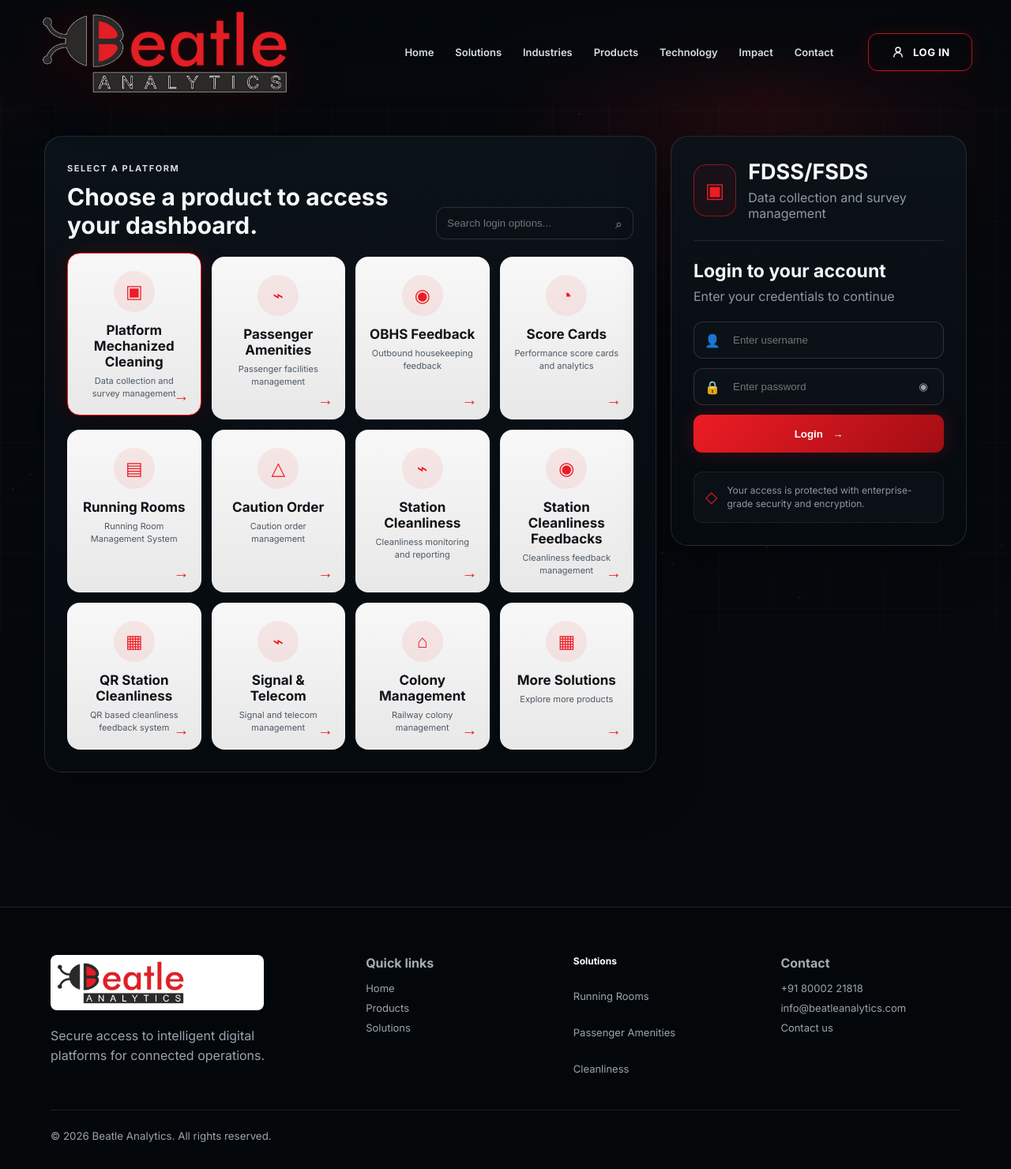
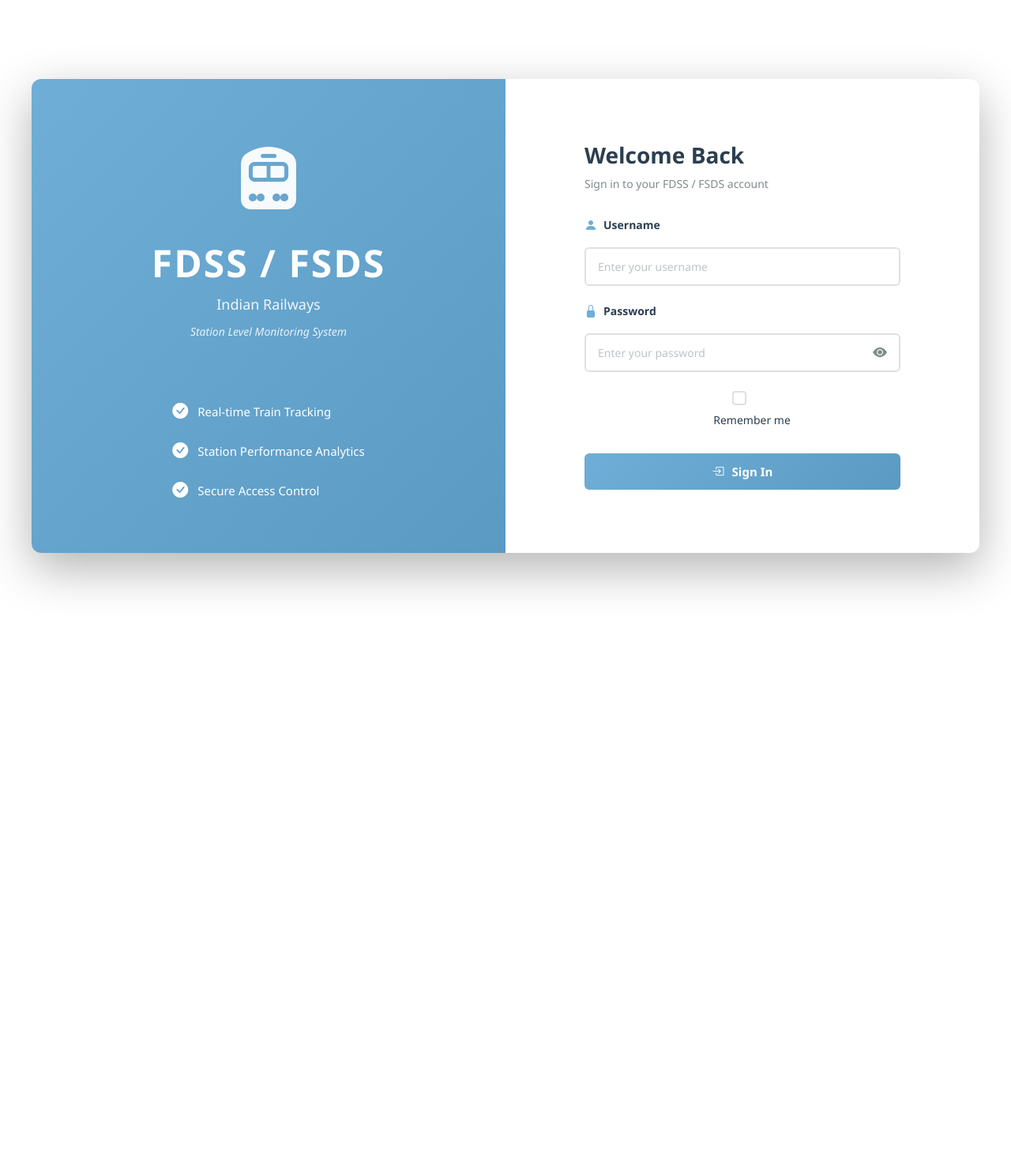
Before and after one commit to gusainakhil/fdss, a PHP site: page /login.php in a window 1280 px wide. Shown: the whole page at 79% size. After the commit the page ends 748 px from the top, so only its background shows below. Run offline with PHP 8.4, Linux system fonts and the light colour scheme.

Commit message:
login code

```diff
--- a/login.php
+++ b/login.php
@@ -1,371 +1,204 @@
-<!doctype html>
+<?php
+session_start();
+require_once 'config/db.php';
+
+$login_error = '';
+
+if ($_SERVER['REQUEST_METHOD'] === 'POST') {
+    $username = $conn->real_escape_string($_POST['username']);
+    $password = $_POST['password'];
+
+    // Query the database for user
+    $query = "SELECT user_id, username, password_hash, role, status FROM fdss_users WHERE username = ?";
+    $stmt = $conn->prepare($query);
+    $stmt->bind_param("s", $username);
+    $stmt->execute();
+    $result = $stmt->get_result();
+
+    if ($result->num_rows === 1) {
+        $user = $result->fetch_assoc();
+
+        // Verify password using bcrypt
+        if (password_verify($password, $user['password_hash'])) {
+            // Check if user is active
+            if ($user['status'] === 'Active') {
+                // Create session
+                $_SESSION['user_id'] = $user['user_id'];
+                $_SESSION['username'] = $user['username'];
+                $_SESSION['role'] = $user['role'];
+                $_SESSION['login_time'] = time();
+
+                // Role-based redirection
+                if ($user['role'] === 'SUPER_ADMIN' || $user['role'] === 'ADMIN') {
+                    header('Location: admin/index.php');
+                    exit;
+                } elseif ($user['role'] === 'ORG_ADMIN') {
+                    header('Location: index.php');
+                    exit;
+                } else {
+                    $login_error = 'Your role (' . htmlspecialchars($user['role']) . ') is not correct to access this system. Only ORG_ADMIN can access the main dashboard.';
+                }
+            } else {
+                $login_error = 'Your account is inactive. Please contact administrator.';
+            }
+        } else {
+            $login_error = 'Invalid username or password.';
+        }
+    } else {
+        $login_error = 'Invalid username or password.';
+    }
+
+    $stmt->close();
+}
+?>
+<!DOCTYPE html>
 <html lang="en">
 <head>
-  <meta charset="utf-8">
-  <meta name="viewport" content="width=device-width,initial-scale=1">
-  <meta name="description" content="Secure access portal for Beatle Analytics products and operational platforms.">
-  <title>Login | Beatle Analytics</title>
-  <link rel="preconnect" href="https://fonts.googleapis.com">
-  <link rel="preconnect" href="https://fonts.gstatic.com" crossorigin>
-  <link href="https://fonts.googleapis.com/css2?family=Inter:wght@400;500;600;700;800&family=Space+Grotesk:wght@500;600;700&display=swap" rel="stylesheet">
-  <link rel="stylesheet" href="login_assets/css/style.css">
+    <meta charset="UTF-8">
+    <meta name="viewport" content="width=device-width, initial-scale=1.0">
+    <title>FDSS Login - Indian Railways</title>
+    <link href="https://cdnjs.cloudflare.com/ajax/libs/bootstrap/5.3.0/css/bootstrap.min.css" rel="stylesheet">
+    <link href="https://cdnjs.cloudflare.com/ajax/libs/bootstrap-icons/1.11.0/font/bootstrap-icons.min.css" rel="stylesheet">
+    <link rel="stylesheet" href="assets/css/login.css">
 </head>
-<body class="login-portal-page">
-  <canvas id="networkCanvas" aria-hidden="true"></canvas>
-  <div class="cursor-glow" aria-hidden="true"></div>
-
-  <header class="site-header" id="top">
-    <a class="brand" href="https://beatleanalytics.com/index.html"><img src="login_assets/images/beatle-logo.png" alt="Beatle Analytics"></a>
-    <nav class="desktop-nav">
-      <a href="https://beatleanalytics.com/index.html">Home</a>
-      <a href="https://beatleanalytics.com/solutions.html">Solutions</a>
-      <a href="https://beatleanalytics.com/industries.html">Industries</a>
-      <a href="https://beatleanalytics.com/products.html">Products</a>
-      <a href="https://beatleanalytics.com/technology.html">Technology</a>
-      <a href="https://beatleanalytics.com/impact.html">Impact</a>
-      <a href="https://beatleanalytics.com/index.html#contact">Contact</a>
-    </nav>
-    <a class="nav-cta login-cta active-page" href="https://beatleanalytics.com/login.html">
-      <svg viewBox="0 0 24 24"><path d="M12 12a4 4 0 1 0 0-8 4 4 0 0 0 0 8Zm-7 8a7 7 0 0 1 14 0"/></svg>
-      <span>Log In</span>
-    </a>
-    <button class="menu-button" aria-label="Open menu" aria-expanded="false"><span></span><span></span></button>
-  </header>
-
-  <div class="mobile-menu" aria-hidden="true">
-    <a href="https://beatleanalytics.com/index.html">Home</a><a href="https://beatleanalytics.com/solutions.html">Solutions</a><a href="https://beatleanalytics.com/industries.html">Industries</a>
-    <a href="https://beatleanalytics.com/products.html">Products</a><a href="https://beatleanalytics.com/technology.html">Technology</a><a href="https://beatleanalytics.com/impact.html">Impact</a><a href="https://beatleanalytics.com/index.html#contact">Contact</a>
+<body>
+    <div class="login-container">
+        <div class="login-wrapper">
+            <!-- Left Side - Branding -->
+            <div class="login-left">
+                <div class="brand-section">
+                    <div class="logo-icon">
+                        <i class="bi bi-train-front-fill"></i>
+                    </div>
+                    <h1>FDSS / FSDS</h1>
+                    <p class="brand-subtitle">Indian Railways</p>
+                    <p class="brand-description">Station Level Monitoring System</p>
+                </div>
+                <div class="feature-list">
+                    <div class="feature-item">
+                        <i class="bi bi-check-circle-fill"></i>
+                        <span>Real-time Train Tracking</span>
+                    </div>
+                    <div class="feature-item">
+                        <i class="bi bi-check-circle-fill"></i>
+                        <span>Station Performance Analytics</span>
+                    </div>
+                    <div class="feature-item">
+                        <i class="bi bi-check-circle-fill"></i>
+                        <span>Secure Access Control</span>
+                    </div>
+                </div>
             </div>
 
-  <main>
+            <!-- Right Side - Login Form -->
+            <div class="login-right">
+                <div class="login-form-container">
+                    <h2>Welcome Back</h2>
+                    <p class="login-subtitle">Sign in to your FDSS / FSDS account</p>
 
-    <section class="login-workspace section-pad">
-      <div class="platform-selector-panel reveal">
+                    <?php if ($login_error): ?>
+                        <div class="alert alert-danger alert-dismissible fade show" role="alert">
+                            <i class="bi bi-exclamation-circle-fill"></i>
+                            <strong>Login Failed!</strong> <?php echo htmlspecialchars($login_error); ?>
+                            <button type="button" class="btn-close" data-bs-dismiss="alert"></button>
+                        </div>
+                    <?php endif; ?>
 
-        <div class="platform-selector-head">
-          <div>
-            <span class="kicker">Select a platform</span>
-            <h2>Choose a product to access your dashboard.</h2>
+                    <?php if (isset($_GET['logout']) && $_GET['logout'] === 'success'): ?>
+                        <div class="alert alert-success alert-dismissible fade show" role="alert">
+                            <i class="bi bi-check-circle-fill"></i>
+                            <strong>Logged Out!</strong> You have been successfully logged out.
+                            <button type="button" class="btn-close" data-bs-dismiss="alert"></button>
+                        </div>
+                    <?php endif; ?>
+
+                    <?php if (isset($_GET['access']) && $_GET['access'] === 'denied'): ?>
+                        <div class="alert alert-danger alert-dismissible fade show" role="alert">
+                            <i class="bi bi-exclamation-circle-fill"></i>
+                            <strong>Access Denied!</strong>
+                            Your role (<?php echo htmlspecialchars($_GET['role'] ?? 'Unknown'); ?>) does not have permission to access this dashboard.
+                            Only ORG_ADMIN users can access this dashboard. Please contact your administrator.
+                            <button type="button" class="btn-close" data-bs-dismiss="alert"></button>
+                        </div>
+                    <?php endif; ?>
+
+                    <form method="POST" action="" class="login-form">
+                        <div class="form-group">
+                            <label for="username" class="form-label">
+                                <i class="bi bi-person-fill"></i> Username
+                            </label>
+                            <input
+                                type="text"
+                                class="form-control"
+                                id="username"
+                                name="username"
+                                placeholder="Enter your username"
+                                required
+                            >
                         </div>
 
-          <label class="platform-search">
+                        <div class="form-group">
+                            <label for="password" class="form-label">
+                                <i class="bi bi-lock-fill"></i> Password
+                            </label>
+                            <div class="password-input-group">
                                 <input
-              id="platformSearch"
-              type="search"
-              placeholder="Search login options..."
-              autocomplete="off"
+                                    type="password"
+                                    class="form-control"
+                                    id="password"
+                                    name="password"
+                                    placeholder="Enter your password"
+                                    required
                                 >
-            <span>⌕</span>
+                                <button type="button" class="btn-toggle-password" id="togglePassword">
+                                    <i class="bi bi-eye-fill"></i>
+                                </button>
+                            </div>
+                        </div>
+
+                        <div class="form-group form-check">
+                            <input type="checkbox" class="form-check-input" id="rememberMe" name="rememberMe">
+                            <label class="form-check-label" for="rememberMe">
+                                Remember me
                             </label>
                         </div>
 
-        <div class="platform-grid" id="platformGrid">
+                        <button type="submit" class="btn-login">
+                            <i class="bi bi-box-arrow-in-right"></i> Sign In
+                        </button>
+                    </form>
 
-          <!-- Platform Mechanized Cleaning -->
-          <a
-            class="platform-card active"
-            href="#"
-            data-platform="pmc"
-            data-title="Platform Mechanized Cleaning"
-            data-subtitle="Data collection and survey management"
-            aria-label="Open Platform Mechanized Cleaning platform"
-          >
-            <i>▣</i>
-            <h3>Platform Mechanized Cleaning</h3>
-            <p>Data collection and survey management</p>
-            <span>→</span>
-          </a>
+                    <!-- <div class="login-footer">
+                        <a href="#" class="forgot-password">Forgot Password?</a>
+                        <span class="separator">•</span>
+                        <a href="#" class="contact-support">Contact Support</a>
+                    </div> -->
 
-          <!-- Passenger Amenities -->
-          <a
-            class="platform-card"
-            href="#"
-            data-platform="amenities"
-            data-title="Passenger Amenities"
-            data-subtitle="Passenger Facilities Management"
-            aria-label="Open Passenger Amenities platform"
-          >
-            <i>⌁</i>
-            <h3>Passenger Amenities</h3>
-            <p>Passenger facilities management</p>
-            <span>→</span>
-          </a>
-
-          <!-- OBHS Feedback -->
-          <a
-            class="platform-card"
-            href="#"
-            data-platform="obhs"
-            data-title="OBHS Feedback"
-            data-subtitle="Outbound Housekeeping Feedback"
-            aria-label="Open OBHS Feedback platform"
-          >
-            <i>◉</i>
-            <h3>OBHS Feedback</h3>
-            <p>Outbound housekeeping feedback</p>
-            <span>→</span>
-          </a>
-
-          <!-- Score Cards -->
-          <a
-            class="platform-card"
-            href="#"
-            data-platform="scorecards"
-            data-title="Score Cards"
-            data-subtitle="Performance Score Cards & Analytics"
-            aria-label="Open Score Cards platform"
-          >
-            <i>◔</i>
-            <h3>Score Cards</h3>
-            <p>Performance score cards and analytics</p>
-            <span>→</span>
-          </a>
-
-          <!-- Running Room Management System -->
-          <a
-            class="platform-card"
-            href="https://rrms.beatlebuddy.com/"
-            data-platform="running_rooms"
-            data-title="Running Rooms"
-            data-subtitle="Running Room Management System"
-            aria-label="Open Running Room Management System"
-            target="_blank"
-            rel="noopener noreferrer"
-          >
-            <i>▤</i>
-            <h3>Running Rooms</h3>
-            <p>Running Room Management System</p>
-            <span>→</span>
-          </a>
-
-          <!-- Caution Order -->
-          <a
-            class="platform-card"
-            href="https://co.beatlebuddy.com/"
-            data-platform="caution"
-            data-title="Caution Order"
-            data-subtitle="Caution Order Management"
-            aria-label="Open Caution Order Management"
-            target="_blank"
-            rel="noopener noreferrer"
-          >
-            <i>△</i>
-            <h3>Caution Order</h3>
-            <p>Caution order management</p>
-            <span>→</span>
-          </a>
-
-          <!-- Station Cleanliness -->
-          <a
-            class="platform-card"
-            href="#"
-            data-platform="cleanliness"
-            data-title="Station Cleanliness"
-            data-subtitle="Cleanliness Monitoring & Reporting"
-            aria-label="Open Station Cleanliness platform"
-          >
-            <i>⌁</i>
-            <h3>Station Cleanliness</h3>
-            <p>Cleanliness monitoring and reporting</p>
-            <span>→</span>
-          </a>
-
-          <!-- Station Cleanliness Feedbacks -->
-          <a
-            class="platform-card"
-            href="#"
-            data-platform="cleanliness_feedback"
-            data-title="Station Cleanliness Feedbacks"
-            data-subtitle="Cleanliness Feedback Management"
-            aria-label="Open Station Cleanliness Feedback platform"
-          >
-            <i>◉</i>
-            <h3>Station Cleanliness Feedbacks</h3>
-            <p>Cleanliness feedback management</p>
-            <span>→</span>
-          </a>
-
-          <!-- QR Station Cleanliness -->
-          <a
-            class="platform-card"
-            href="#"
-            data-platform="qr_cleanliness"
-            data-title="QR Station Cleanliness"
-            data-subtitle="QR Based Cleanliness Feedback System"
-            aria-label="Open QR Station Cleanliness platform"
-          >
-            <i>▦</i>
-            <h3>QR Station Cleanliness</h3>
-            <p>QR based cleanliness feedback system</p>
-            <span>→</span>
-          </a>
-
-          <!-- Signal & Telecom -->
-          <a
-            class="platform-card"
-            href="#"
-            data-platform="signal_telecom"
-            data-title="Signal & Telecom"
-            data-subtitle="Signal & Telecom Management"
-            aria-label="Open Signal and Telecom platform"
-          >
-            <i>⌁</i>
-            <h3>Signal &amp; Telecom</h3>
-            <p>Signal and telecom management</p>
-            <span>→</span>
-          </a>
-
-          <!-- Colony Management -->
-          <a
-            class="platform-card"
-            href="#"
-            data-platform="colony"
-            data-title="Colony Management"
-            data-subtitle="Railway Colony Management"
-            aria-label="Open Colony Management platform"
-          >
-            <i>⌂</i>
-            <h3>Colony Management</h3>
-            <p>Railway colony management</p>
-            <span>→</span>
-          </a>
-
-          <!-- More Solutions -->
-          <a
-            class="platform-card"
-            href="#"
-            data-platform="more"
-            data-title="More Solutions"
-            data-subtitle="Explore More Products"
-            aria-label="Explore more Beatle Analytics solutions"
-          >
-            <i>▦</i>
-            <h3>More Solutions</h3>
-            <p>Explore more products</p>
-            <span>→</span>
-          </a>
-
+                    <!-- <div class="alert-info">
+                        <i class="bi bi-info-circle-fill"></i>
+                        <span>Demo: beatle/123456 or admin/123456 or kings/123456</span>
+                    </div> -->
                 </div>
-
             </div>
-
-      <aside class="login-panel reveal" id="loginPanel">
-        <div class="login-panel-product">
-          <div class="login-panel-icon">▣</div>
-          <div>
-            <h2 id="selectedPlatformTitle">FDSS/FSDS</h2>
-            <p id="selectedPlatformSubtitle">Data collection and survey management</p>
         </div>
     </div>
 
-        <div class="login-divider"></div>
+    <script>
+        // Toggle password visibility
+        const togglePassword = document.getElementById('togglePassword');
+        const passwordInput = document.getElementById('password');
 
-        <div class="login-panel-heading">
-          <h3>Login to your account</h3>
-          <p>Enter your credentials to continue</p>
-        </div>
+        togglePassword.addEventListener('click', function() {
+            const type = passwordInput.getAttribute('type') === 'password' ? 'text' : 'password';
+            passwordInput.setAttribute('type', type);
 
-        <form class="platform-login-form" method="POST" action="login.php">
-          <input type="hidden" name="platform" id="selectedPlatformInput" value="pmc">
-
-          <label>
-            <span>👤</span>
-            <input type="text" name="username" placeholder="Enter username" autocomplete="username" required>
-          </label>
-          <label>
-            <span>🔒</span>
-            <input id="loginPassword" type="password" name="password" placeholder="Enter password" autocomplete="current-password" required>
-            <button type="button" class="password-toggle" id="passwordToggle" aria-label="Show password">◉</button>
-          </label>
-
-
-          <button class="login-submit" type="submit" name="login" value="1">Login <span>→</span></button>
-        </form>
-
-        <div class="login-security-note"><span>◇</span><p>Your access is protected with enterprise-grade security and encryption.</p></div>
-      </aside>
-    </section>
-  </main>
-
-  <footer class="site-footer login-footer">
-    <div><img src="login_assets/images/beatle-logo.png" alt="Beatle Analytics"><p>Secure access to intelligent digital platforms for connected operations.</p></div>
-    <div><b>Quick links</b><a href="https://beatleanalytics.com/index.html">Home</a><a href="https://beatleanalytics.com/products.html">Products</a><a href="https://beatleanalytics.com/solutions.html">Solutions</a></div>
-    <div><b>Solutions</b><a href="https://beatleanalytics.com/products.html">Running Rooms</a><a href="https://beatleanalytics.com/products.html">Passenger Amenities</a><a href="https://beatleanalytics.com/products.html">Cleanliness</a></div>
-    <div><b>Contact</b><a href="tel:+918000221818">+91 80002 21818</a><a href="mailto:info@beatleanalytics.com">info@beatleanalytics.com</a><a href="https://beatleanalytics.com/index.html#contact">Contact us</a></div>
-    <small>© <span id="year"></span> Beatle Analytics. All rights reserved.</small>
-  </footer>
-
-  <script src="login_assets/js/main.js"></script>
-  <script>
-    document.addEventListener('DOMContentLoaded', function() {
-      // Dynamic footer copyright year
-      var yearEl = document.getElementById('year');
-      if (yearEl) yearEl.textContent = new Date().getFullYear();
-
-      // Password visibility toggle
-      var passwordInput = document.getElementById('loginPassword');
-      var passwordToggle = document.getElementById('passwordToggle');
-      if (passwordInput && passwordToggle) {
-        passwordToggle.addEventListener('click', function() {
-          var isPassword = passwordInput.type === 'password';
-          passwordInput.type = isPassword ? 'text' : 'password';
-          passwordToggle.setAttribute('aria-label', isPassword ? 'Hide password' : 'Show password');
-        });
-      }
-
-      // Platform grid selection & search filtering
-      var cards = document.querySelectorAll('.platform-card');
-      var platformInput = document.getElementById('selectedPlatformInput');
-      var platformTitle = document.getElementById('selectedPlatformTitle');
-      var platformSubtitle = document.getElementById('selectedPlatformSubtitle');
-      var panelIcon = document.querySelector('.login-panel-icon');
-      var searchInput = document.getElementById('platformSearch');
-
-      cards.forEach(function(card) {
-        card.addEventListener('click', function(e) {
-          var platform = card.getAttribute('data-platform');
-          var href = card.getAttribute('href');
-
-          // If external platform link, let default navigation happen
-          if (href && href !== '#' && !href.startsWith('javascript:')) {
-            return;
-          }
-
-          e.preventDefault();
-
-          cards.forEach(function(c) { c.classList.remove('active'); });
-          card.classList.add('active');
-
-          if (platformInput && platform) platformInput.value = platform;
-          if (platformTitle && card.getAttribute('data-title')) {
-            platformTitle.textContent = card.getAttribute('data-title');
-          }
-          if (platformSubtitle && card.getAttribute('data-subtitle')) {
-            platformSubtitle.textContent = card.getAttribute('data-subtitle');
-          }
-          var iconEl = card.querySelector('i');
-          if (panelIcon && iconEl) {
-            panelIcon.textContent = iconEl.textContent;
-          }
-
-          // Smooth scroll to login panel on smaller screens
-          var loginPanel = document.getElementById('loginPanel');
-          if (loginPanel && window.innerWidth < 992) {
-            loginPanel.scrollIntoView({ behavior: 'smooth' });
-          }
-        });
-      });
-
-      if (searchInput) {
-        searchInput.addEventListener('input', function() {
-          var query = searchInput.value.toLowerCase().trim();
-          cards.forEach(function(card) {
-            var text = card.textContent.toLowerCase();
-            card.style.display = text.includes(query) ? '' : 'none';
-          });
-        });
-      }
+            const icon = this.querySelector('i');
+            icon.classList.toggle('bi-eye-fill');
+            icon.classList.toggle('bi-eye-slash-fill');
         });
     </script>
 </body>
 </html>
+<?php
+$conn->close();
+?>
```
Also changed, not shown: 1 other file. Lines whose indentation alone changed are shown as unchanged.
